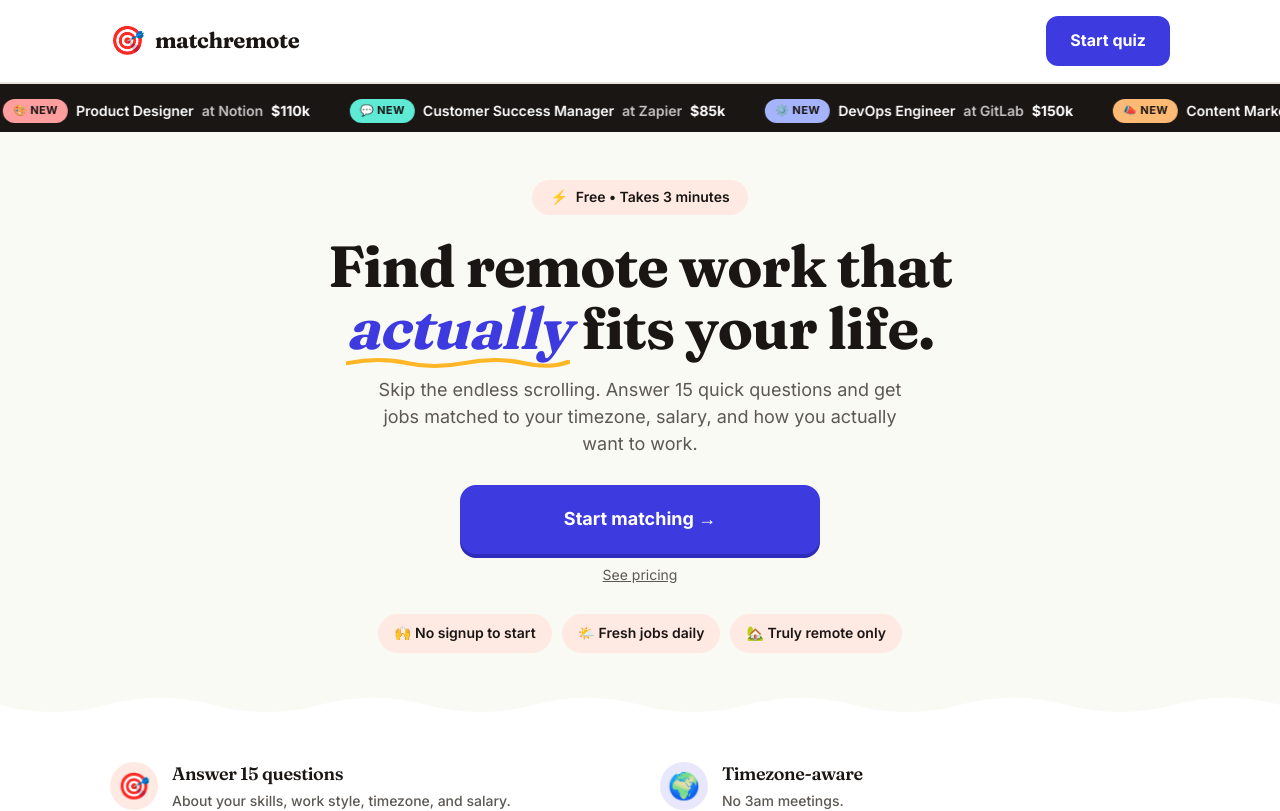
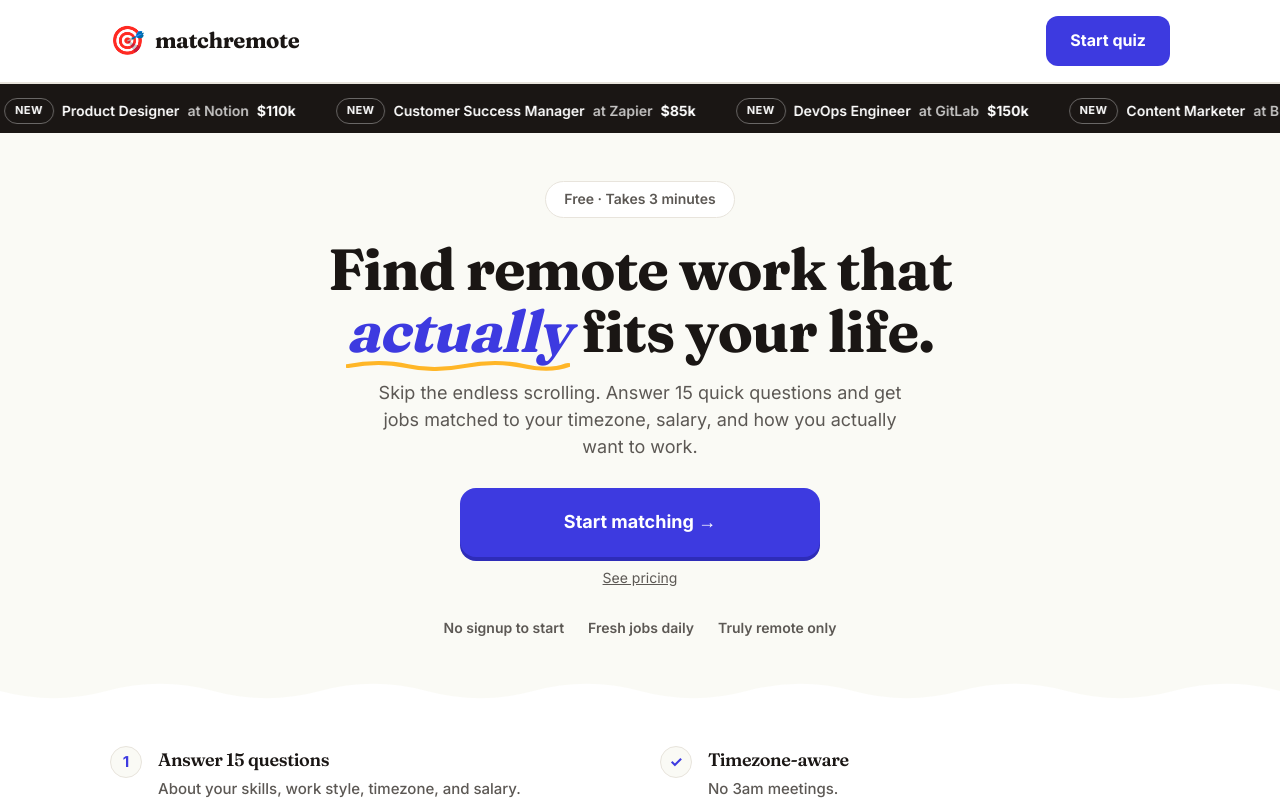
Before and after one commit to johanneskepp/matchremote.io, a Next.js app: page / in a window 1280 px wide. Shown: the top 811 px of the page. Built offline with nearby package versions, Linux system fonts and the light colour scheme.

Commit message:
Tone down landing page color palette and emoji density for a more professional feel

```diff
--- a/app/globals.css
+++ b/app/globals.css
@@ -14,10 +14,6 @@
   --yellow-dark: #E89E15;
   --success: #22C55E;
   --border: #E8E4DC;
-  --tint-pink: #FFE9E3;
-  --tint-yellow: #FFF3D6;
-  --tint-indigo: #E8E7FB;
-  --tint-green: #E1F7EA;
 }
 
 * {
@@ -392,23 +388,16 @@ button {
   font-weight: 600;
 }
 
-.job-ticker-item .dot {
-  width: 6px;
-  height: 6px;
-  border-radius: 50%;
-  background: var(--yellow);
-  flex-shrink: 0;
-}
-
 .job-badge {
   display: inline-flex;
   align-items: center;
   padding: 3px 10px;
   border-radius: 999px;
+  border: 1px solid rgba(255, 255, 255, 0.35);
   font-size: 11px;
-  font-weight: 800;
+  font-weight: 700;
   letter-spacing: 0.04em;
-  color: var(--ink);
+  color: white;
   flex-shrink: 0;
 }
 
--- a/app/page.tsx
+++ b/app/page.tsx
@@ -1,12 +1,12 @@
 import Link from 'next/link'
 
 const RECENT_JOBS = [
-  { emoji: '💻', title: 'Senior React Developer', company: 'Vercel', pay: '$140k', color: '#FFB627' },
-  { emoji: '🎨', title: 'Product Designer', company: 'Notion', pay: '$110k', color: '#FF9E9E' },
-  { emoji: '💬', title: 'Customer Success Manager', company: 'Zapier', pay: '$85k', color: '#5EEAD4' },
-  { emoji: '⚙️', title: 'DevOps Engineer', company: 'GitLab', pay: '$150k', color: '#A5B4FC' },
-  { emoji: '📣', title: 'Content Marketer', company: 'Buffer', pay: '$75k', color: '#FDBA74' },
-  { emoji: '📊', title: 'Data Analyst', company: 'Automattic', pay: '$95k', color: '#86EFAC' },
+  { title: 'Senior React Developer', company: 'Vercel', pay: '$140k' },
+  { title: 'Product Designer', company: 'Notion', pay: '$110k' },
+  { title: 'Customer Success Manager', company: 'Zapier', pay: '$85k' },
+  { title: 'DevOps Engineer', company: 'GitLab', pay: '$150k' },
+  { title: 'Content Marketer', company: 'Buffer', pay: '$75k' },
+  { title: 'Data Analyst', company: 'Automattic', pay: '$95k' },
 ]
 
 export default function Home() {
@@ -44,7 +44,7 @@ export default function Home() {
         <div className="job-ticker-track">
           {tickerItems.map((job, i) => (
             <span className="job-ticker-item" key={i}>
-              <span className="job-badge" style={{ background: job.color }}>{job.emoji} NEW</span>
+              <span className="job-badge">NEW</span>
               {job.title} <span className="company">at {job.company}</span> <span className="pay">{job.pay}</span>
             </span>
           ))}
@@ -54,9 +54,8 @@ export default function Home() {
       {/* Hero */}
       <section style={{ padding: '48px 0 36px' }}>
         <div className="container" style={{ textAlign: 'center' }}>
-          <div style={{ display: 'inline-flex', alignItems: 'center', gap: '8px', padding: '6px 18px', background: 'var(--bg-warm)', borderRadius: '999px', marginBottom: '20px', fontSize: '14px', fontWeight: 600 }}>
-            <span>⚡</span>
-            <span>Free • Takes 3 minutes</span>
+          <div style={{ display: 'inline-flex', alignItems: 'center', padding: '6px 18px', background: 'white', border: '1.5px solid var(--border)', borderRadius: '999px', marginBottom: '20px', fontSize: '14px', fontWeight: 600, color: 'var(--ink-soft)' }}>
+            Free · Takes 3 minutes
           </div>
 
           <h1 className="font-display" style={{
@@ -106,14 +105,10 @@ export default function Home() {
           </div>
 
           {/* Trust indicators */}
-          <div style={{ marginTop: '28px', display: 'flex', gap: '10px', justifyContent: 'center', flexWrap: 'wrap' }}>
-            {[
-              { emoji: '🙌', text: 'No signup to start' },
-              { emoji: '🌤️', text: 'Fresh jobs daily' },
-              { emoji: '🏡', text: 'Truly remote only' },
-            ].map((item) => (
-              <span key={item.text} className="chip" style={{ fontSize: '14px' }}>
-                {item.emoji} {item.text}
+          <div style={{ marginTop: '28px', display: 'flex', gap: '24px', justifyContent: 'center', flexWrap: 'wrap' }}>
+            {['No signup to start', 'Fresh jobs daily', 'Truly remote only'].map((text) => (
+              <span key={text} style={{ fontSize: '14px', fontWeight: 600, color: 'var(--ink-soft)' }}>
+                {text}
               </span>
             ))}
           </div>
@@ -139,25 +134,28 @@ export default function Home() {
           <div>
             <div style={{ display: 'flex', flexDirection: 'column', gap: '14px' }}>
               {[
-                { emoji: '🎯', title: 'Answer 15 questions', text: 'About your skills, work style, timezone, and salary.', tint: 'var(--tint-pink)' },
-                { emoji: '🤖', title: 'We analyze thousands of jobs', text: 'Scored against what actually matters to you.', tint: 'var(--tint-indigo)' },
-                { emoji: '✨', title: 'Get your top matches', text: 'Ranked by fit. Apply directly, no middleman.', tint: 'var(--tint-yellow)' },
+                { title: 'Answer 15 questions', text: 'About your skills, work style, timezone, and salary.' },
+                { title: 'We analyze thousands of jobs', text: 'Scored against what actually matters to you.' },
+                { title: 'Get your top matches', text: 'Ranked by fit. Apply directly, no middleman.' },
               ].map((step, i) => (
-                <div key={i} style={{ display: 'flex', gap: '14px', alignItems: 'center' }}>
+                <div key={i} style={{ display: 'flex', gap: '16px', alignItems: 'flex-start' }}>
                   <div style={{
-                    fontSize: '26px',
+                    fontSize: '15px',
+                    fontWeight: 700,
                     flexShrink: 0,
-                    width: '48px',
-                    height: '48px',
+                    width: '32px',
+                    height: '32px',
                     display: 'flex',
                     alignItems: 'center',
                     justifyContent: 'center',
-                    background: step.tint,
+                    background: 'var(--bg)',
+                    border: '1.5px solid var(--border)',
+                    color: 'var(--indigo)',
                     borderRadius: '50%',
-                  }}>{step.emoji}</div>
+                  }}>{i + 1}</div>
                   <div>
                     <h3 className="font-display" style={{ fontSize: '18px', marginBottom: '2px' }}>{step.title}</h3>
-                    <p style={{ color: 'var(--ink-soft)', margin: 0, fontSize: '14px', fontWeight: 500 }}>{step.text}</p>
+                    <p style={{ color: 'var(--ink-soft)', margin: 0, fontSize: '15px', fontWeight: 500 }}>{step.text}</p>
                   </div>
                 </div>
               ))}
@@ -167,26 +165,29 @@ export default function Home() {
           <div>
             <div style={{ display: 'flex', flexDirection: 'column', gap: '14px' }}>
               {[
-                { emoji: '🌍', title: 'Timezone-aware', text: 'No 3am meetings.', tint: 'var(--tint-indigo)' },
-                { emoji: '💰', title: 'Real salaries', text: 'No "competitive" nonsense.', tint: 'var(--tint-yellow)' },
-                { emoji: '🧘', title: 'Async-first', text: 'Respects deep work.', tint: 'var(--tint-green)' },
-                { emoji: '🎨', title: 'Beyond keywords', text: 'Matched on values, too.', tint: 'var(--tint-pink)' },
+                { title: 'Timezone-aware', text: 'No 3am meetings.' },
+                { title: 'Real salaries', text: 'No "competitive" nonsense.' },
+                { title: 'Async-first', text: 'Respects deep work.' },
+                { title: 'Beyond keywords', text: 'Matched on values, too.' },
               ].map((feat, i) => (
-                <div key={i} style={{ display: 'flex', gap: '14px', alignItems: 'center' }}>
+                <div key={i} style={{ display: 'flex', gap: '16px', alignItems: 'flex-start' }}>
                   <div style={{
-                    fontSize: '26px',
+                    fontSize: '15px',
+                    fontWeight: 700,
                     flexShrink: 0,
-                    width: '48px',
-                    height: '48px',
+                    width: '32px',
+                    height: '32px',
                     display: 'flex',
                     alignItems: 'center',
                     justifyContent: 'center',
-                    background: feat.tint,
+                    background: 'var(--bg)',
+                    border: '1.5px solid var(--border)',
+                    color: 'var(--indigo)',
                     borderRadius: '50%',
-                  }}>{feat.emoji}</div>
+                  }}>✓</div>
                   <div>
                     <h3 className="font-display" style={{ fontSize: '18px', marginBottom: '2px' }}>{feat.title}</h3>
-                    <p style={{ color: 'var(--ink-soft)', margin: 0, fontSize: '14px', fontWeight: 500 }}>{feat.text}</p>
+                    <p style={{ color: 'var(--ink-soft)', margin: 0, fontSize: '15px', fontWeight: 500 }}>{feat.text}</p>
                   </div>
                 </div>
               ))}
@@ -207,7 +208,7 @@ export default function Home() {
             border: '4px solid var(--indigo-dark)',
           }}>
             <h2 className="font-display" style={{ color: 'white', fontSize: 'clamp(26px, 4vw, 38px)', marginBottom: '10px' }}>
-              Ready to find your fit? 🚀
+              Ready to find your fit?
             </h2>
             <p style={{ fontSize: '16px', opacity: 0.9, marginBottom: '24px', maxWidth: '440px', margin: '0 auto 24px' }}>
               Free, no signup needed. Just 15 questions between you and better work.
```
